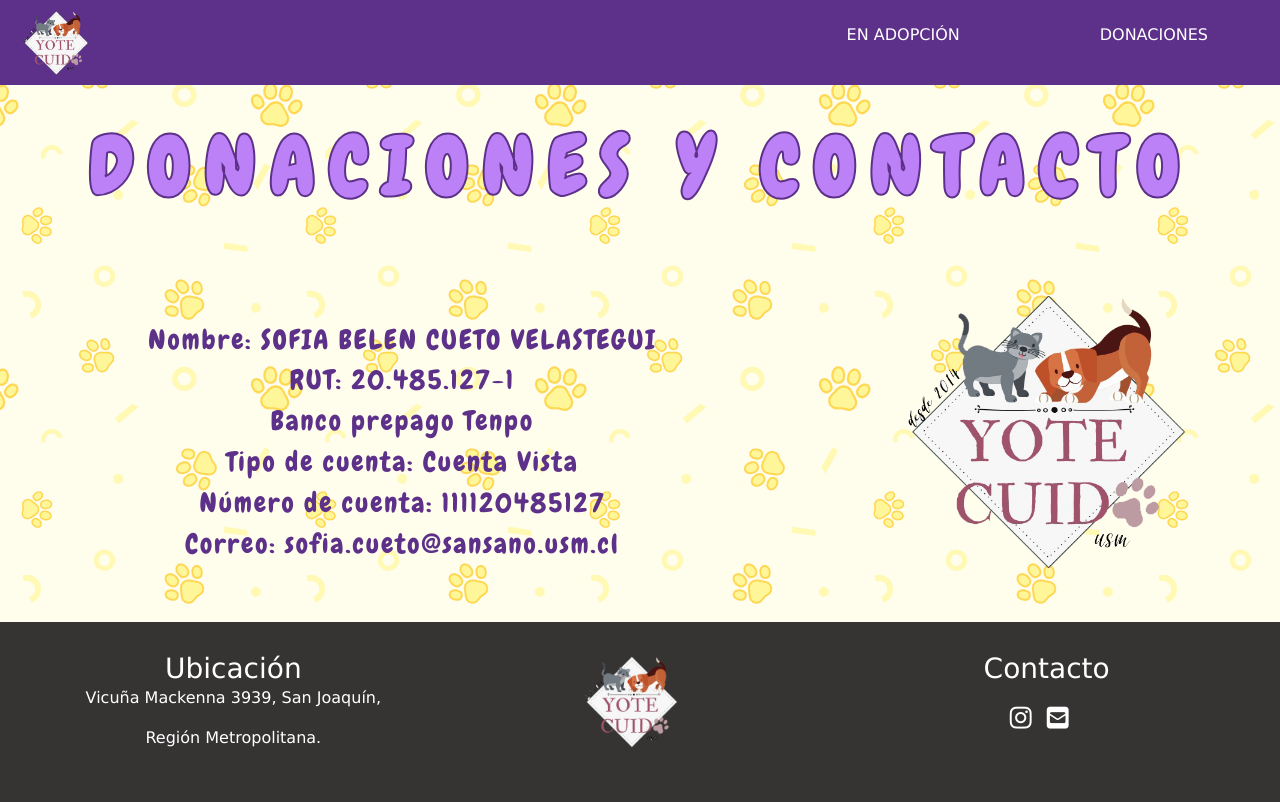
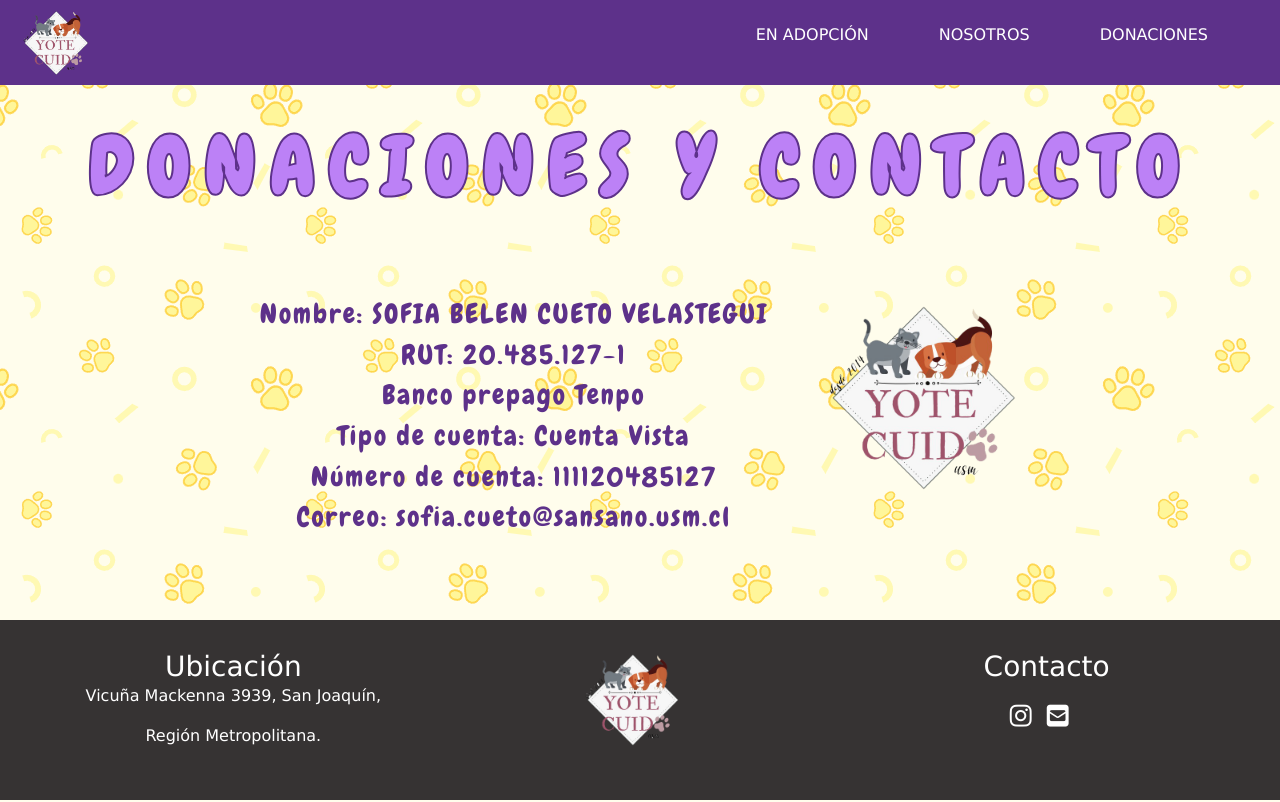
Before and after one commit to AlexanderInostroza/YTCweb, a Django app: page /donate/ in a window 1280 px wide. Run offline with Django 4.2, Linux system fonts and the light colour scheme; some libraries are stand-ins or nearby versions.

```diff
--- a/ytc/webpage/static/estilo.css
+++ b/ytc/webpage/static/estilo.css
@@ -216,8 +216,26 @@ body {
         flex-direction: column;
         padding-left:5%
     }
+    .pet-card-container{
+        scale: 1;
+    }
+    .section-title {
+        text-align: center;
+        padding: 20px;
+    }
+    .section-title h1 {
+        font-family: ChewyPro;
+        text-align: center;
+        color: #bc81f6;
+        padding: 0.5em;
+        font-size: 4em;
+        letter-spacing: 5px;
+        display: inline;
+        max-width: 100%;
+        font-weight: bolder;
+        -webkit-text-stroke-width: 1px;
+        -webkit-text-stroke-color: #5d318a;
+        margin: 0;
+    }
 
-    .pet-card-container{
-        scale: 0.5;
-    }
 }
--- a/ytc/webpage/static/resources/posts.txt
+++ b/ytc/webpage/static/resources/posts.txt
@@ -1,5 +1,5 @@
 ::https://instagram.fscl25-1.fna.fbcdn.net/v/t39.30808-6/399730237_18363266137073309_5331000173436147906_n.jpg?stp=dst-jpg_e15_fr_s1080x1080&_nc_ht=instagram.fscl25-1.fna.fbcdn.net&_nc_cat=105&_nc_ohc=1_EIQT51HKwAX9J1SLJ&edm=AOQ1c0wAAAAA&ccb=7-5&ig_cache_key=MzIzMTc4OTQ4ODI2OTU4OTM2Mg%3D%3D.2-ccb7-5&oh=00_AfDpAOBVeCZGf04VEgXnhXGjMjVKFgkvEN2LToNi4OkNfA&oe=656F3104&_nc_sid=8b3546||URGENTE🚨‼️ el semestre acaba pronto y es muy importante encontrar un hogar para la vainilla y la caramel antes de esto! Ayudanos compartiendo!||CzZn2usprUK
-::https://instagram.fscl25-1.fna.fbcdn.net/v/t51.2885-15/404898660_318767931006733_7421459381257473193_n.jpg?stp=dst-jpg_e15&_nc_ht=instagram.fscl25-1.fna.fbcdn.net&_nc_cat=101&_nc_ohc=Ot7cZvzIf38AX-uatOk&edm=AOQ1c0wBAAAA&ccb=7-5&oh=00_AfCfclEyEQG-BvcEDJI4xx3Z0s1OQguO7VxHMTZv7MIXkw&oe=656C5379&_nc_sid=8b3546||BUSCAMOS HOGAR TEMPORAL O DEFINITIVO URGENTE
+::/static/resources/kapuholder.png||BUSCAMOS HOGAR TEMPORAL O DEFINITIVO URGENTE
 Se nos acaba el tiempo😭 ayudanos compartiendo porfavor🙏
 
 #perro #adopcion #tenenciaresponsable #adoptaunkiltro #adopta #chile #rescateanimal #ayuda #adoptanocompres #perros||C0QcG55Nri6
--- a/ytc/webpage/templates/base.html
+++ b/ytc/webpage/templates/base.html
@@ -11,7 +11,7 @@
     <script src="https://kit.fontawesome.com/1165876da6.js" crossorigin="anonymous"></script>
     <style>
         .logo {
-            margin-right: 20px; /* Ajusta este valor según tus necesidades */
+            margin-right: 5%; /* Ajusta este valor según tus necesidades */
         }
         </style>
         <script src="https://cdn.jsdelivr.net/npm/bootstrap@5.3.2/dist/js/bootstrap.bundle.min.js" integrity="sha384-C6RzsynM9kWDrMNeT87bh95OGNyZPhcTNXj1NW7RuBCsyN/o0jlpcV8Qyq46cDfL" crossorigin="anonymous"></script>
@@ -29,8 +29,7 @@
                     <div class="links navbar-left">
                         <ul class="nav-link-ytc">
                             <li><a href="{% url 'pets' %}">EN ADOPCIÓN</a></li>
-                            <!-- <li><a href="{% url 'aboutUs'%}">Nosotros</a></li> -->
-                            <li></li>
+                            <li><a href="{% url 'aboutUs'%}">NOSOTROS</a></li>
                             <li><a href="{% url 'donate'%}">DONACIONES</a></li>
                         </ul>
                     </div>
--- a/ytc/webpage/templates/donate.html
+++ b/ytc/webpage/templates/donate.html
@@ -3,39 +3,92 @@
 {% block content %}
 
 <style>
-  table {
-    text-align: center;
-    margin-bottom: 20px;
+  /* Your existing styles... */
+
+  body {
+    margin: 0;
+    padding: 0;
   }
 
-  .image {
-    height: 300px;
-    width: fit-content;
-    margin-bottom: 20px;
-    text-align: justify;
+  .card-container {
+    display: flex;
+    justify-content: center;
+    flex-wrap: wrap;
+    gap: 20px;
+    max-width: 100%; /* Cambiado a 100% para ocupar todo el ancho en computadoras */
+    margin: 0 auto; /* Centrar el contenedor en la pantalla */
   }
 
-  /* Center the section title */
+  .info-card,
+  .image-card {
+    /* border: 1px solid #5d318a; */
+    border-radius: 8px;
+    padding: 16px;
+    max-width: 100%; /* Cambiado a 100% para ocupar todo el ancho en computadoras */
+    box-sizing: border-box;
+    text-align: left;
+  }
+
+  .info-card h3,
+  .image-card h3 {
+    margin-bottom: 8px;
+    color: black;
+  }
+
+  .info-card p {
+    color: #333;
+  }
+
+  .image-card img {
+    width: 100%;
+    height: 200px;
+    object-fit: cover;
+    border-radius: 8px;
+    margin-bottom: 12px;
+  }
+
+  .card:hover {
+    transform: scale(1.05);
+  }
+
   .section-title {
     text-align: center;
-    padding-bottom: 200px;
+    padding-bottom: 20px;
+  }
+
+  @media only screen and (max-width: 600px) {
+    .section-title {
+      padding-bottom: 10px;
+    }
+
+    .card-container {
+      justify-content: center;
+    }
+
+    .info-card,
+    .image-card {
+      max-width: 100%;
+    }
   }
 </style>
+
 <link rel="stylesheet" type="text/css" href="/static/estilo.css">
 
 <div class="section-title">
   <h1>DONACIONES Y CONTACTO</h1>
 </div>
 
-<table>
-  <tr>
-    <td style="color: #5d318a;font-family:'ChewyPro';font-size: 1.7em;letter-spacing: 2px;">
-      {% for text_ln in info %}
-        {{ text_ln }} <br/>
-      {% endfor %}
-    </td>
-    <td><img src="/static/resources/logo.png" alt="Descripción de la imagen" class="image"></td>
-  </tr>
-</table>
+<div class="card-container">
+  <div class="info-card">
+    {% for text_ln in info %}
+      <h3 style="color: #5d318a;font-family: ChewyPro ;font-size: 1.7em;letter-spacing: 2px;">
+        {{ text_ln }}</h3>
+    {% endfor %}
+  </div>
+
+  <div class="image-card">
+    <img src="/static/resources/logo.png" alt="Descripción de la imagen">
+  </div>
+</div>
 
 {% endblock content %}
--- a/ytc/webpage/templates/home.html
+++ b/ytc/webpage/templates/home.html
@@ -413,7 +413,6 @@
   left:30%;
 }
 
-
 .banner {
   font: 100% system-ui, sans-serif;
   box-sizing: border-box;
@@ -580,8 +579,11 @@
     {% for post in posts %}
     <!-- <a href="https://www.instagram.com/p/{{post.shortcode}}"> -->
     <a class="post-card" href="https://www.instagram.com/p/{{post.shortcode}}">
-
+        {% if post.isVideo%}
+        <img src="https://cdn.discordapp.com/attachments/1167267945592914043/1171567092718387360/IMG-20231003-WA0014.jpg?ex=6578d561&is=65666061&hm=8c61afbc6fd4da0ba822f2319f94e3eb453f3cbf0147c4ad03b8f9cdb0de7791&" alt="post_img" class="post-img">
+        {% else %}
         <img src="{{ post.img_url }}" alt="post_img" class="post-img">
+        {% endif %}
       <div class="post-text">
         <h5 style="font-family: ChewyPro; color: black; font-size: larger; text-align: center;">{{ post.caption }}</h5>
       </div>
--- a/ytc/webpage/views.py
+++ b/ytc/webpage/views.py
@@ -23,6 +23,10 @@ def instagram_scraper():
         img_url = post.url
         caption = post.caption
         shortcode = post.shortcode
+        isVideo = post.is_video
+        if isVideo:
+            img_url = "/static/resources/kapuholder.png"
+            # img placeholder
         post_list.append((img_url, caption, shortcode))
     file = open("ytc/webpage/static/resources/posts.txt","w",encoding="utf-8")
     for img_url, caption, shortcode in post_list:
```
Also changed, not shown: ytc/webpage/templates/aboutUs.html (+20 -50 lines), ytc/webpage/templates/pets.html (+11 -7 lines), ytc/webpage/static/resources/boton.png (deleted), ytc/webpage/static/resources/kapuholder.png (added), 1 other file.
